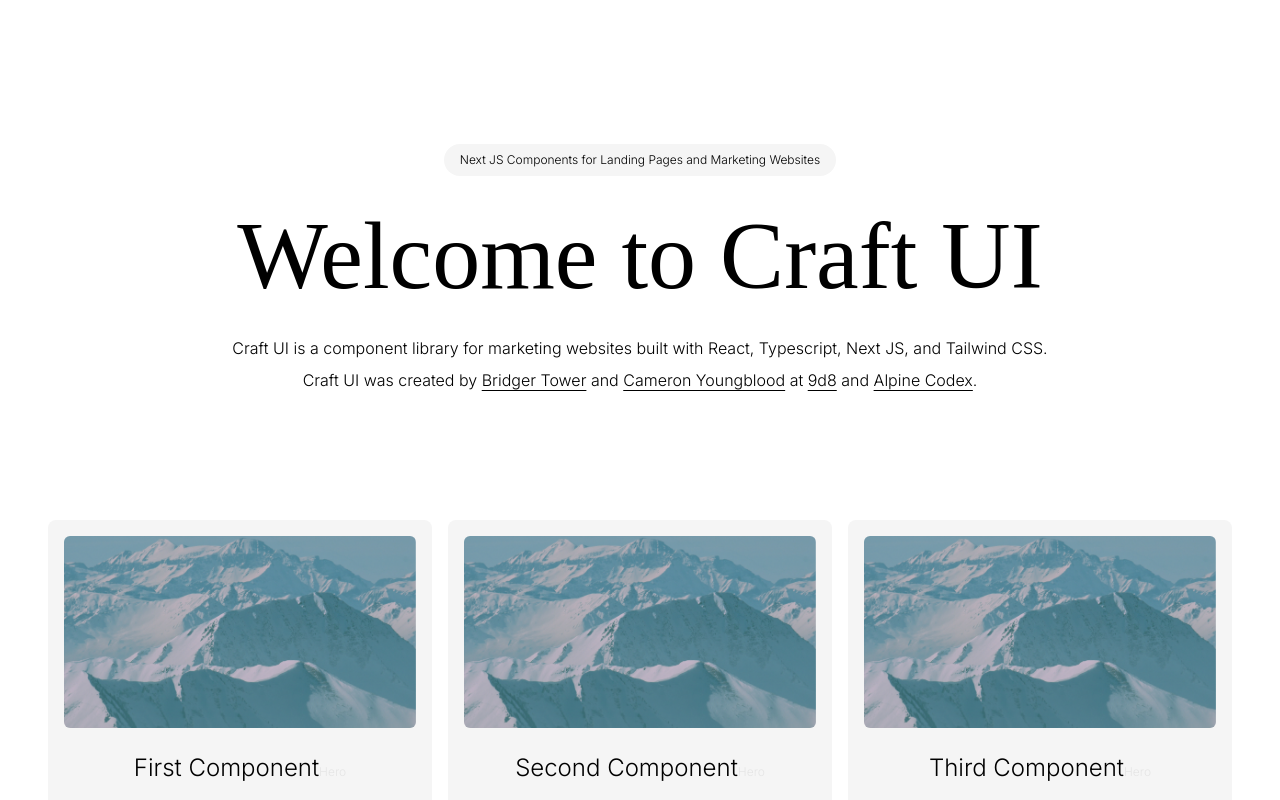
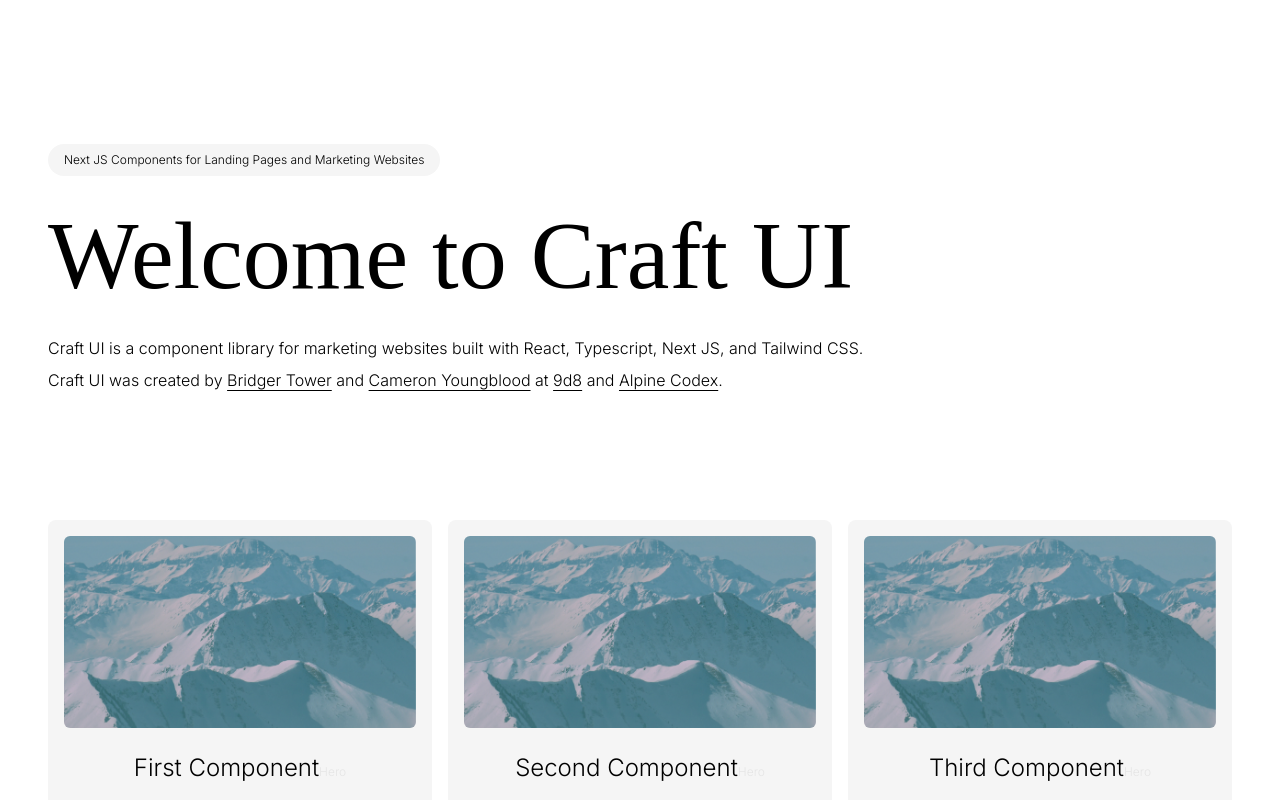
Before and after one commit to 9d8dev/craft-site, a Next.js app: page / in a window 1280 px wide. Shown: the top 800 px of the page. Built offline with nearby package versions, Linux system fonts and the light colour scheme; a web font is replaced by a local one.

Commit message:
left aligned

```diff
--- a/app/hero.tsx
+++ b/app/hero.tsx
@@ -1,7 +1,7 @@
 export default function Hero() {
   return (
-    <section className="grid md:gap-8 gap-6 py-16 md:py-24 text-center">
-      <p className="px-4 py-2 rounded-2xl bg-neutral-100 dark:bg-neutral-600 w-fit m-auto dark:text-neutral-200 text-xs">
+    <section className="grid md:gap-8 gap-6 py-16 md:py-24">
+      <p className="px-4 py-2 rounded-2xl bg-neutral-100 dark:bg-neutral-600 w-fit dark:text-neutral-200 text-xs">
         Next JS Components for Landing Pages and Marketing Websites
       </p>
       <h1 className="text-8xl font-serif">Welcome to Craft UI</h1>
--- a/app/layout.tsx
+++ b/app/layout.tsx
@@ -20,9 +20,7 @@
       className="w-screen dark:bg-neutral-700 dark:text-neutral-50 font-light"
       lang="en"
     >
-      <body
-        className={`p-6 md:p-12 max-w-screen-2xl m-auto ${inter.className}`}
-      >
+      <body className={`p-6 md:p-12 max-w-screen-2xl ${inter.className}`}>
         {children}
       </body>
     </html>
```
